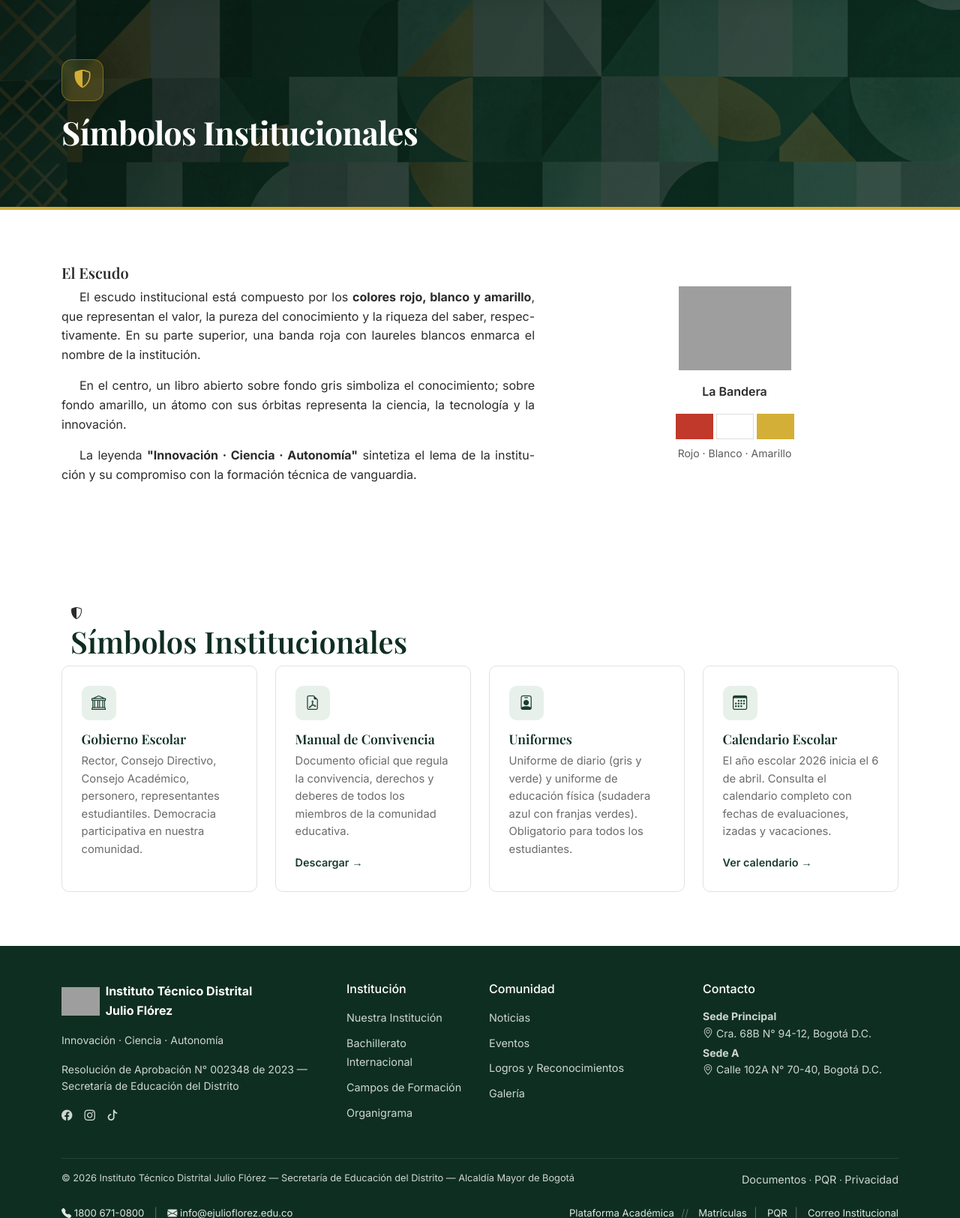
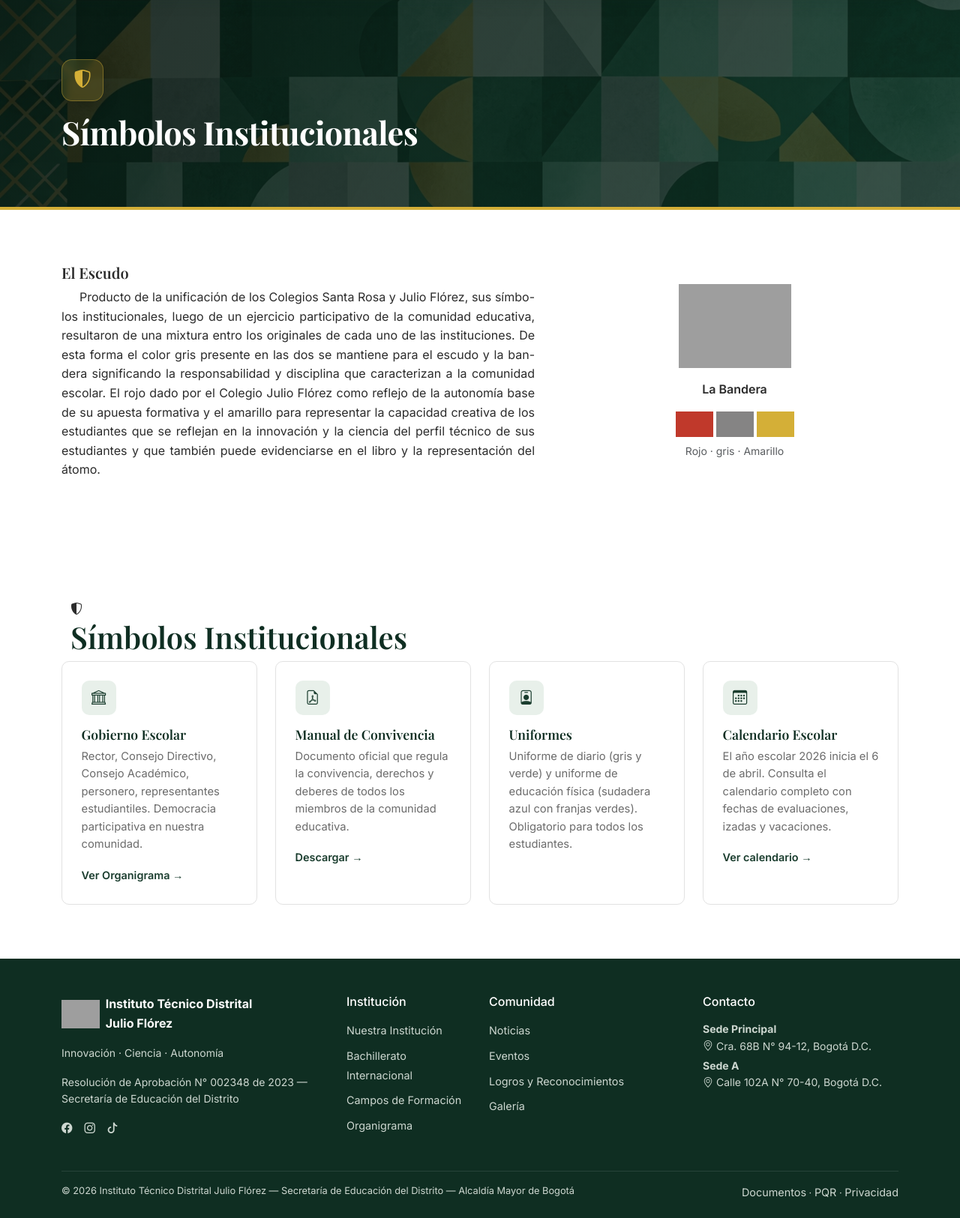
Before and after one commit to thomasgamez/Julio-Florez-Pagina, a Flask app: page /nuestra-institucion/simbolos in a window 1280 px wide. Shown: the part 103-1728 px from the top of the page at 75% size. Run offline with Flask 3, Linux system fonts and the light colour scheme; grey boxes are pictures that could not be loaded.

Commit message:
Actualizar los simbolos

```diff
--- a/templates/pagina/institucion/simbolos.html
+++ b/templates/pagina/institucion/simbolos.html
@@ -14,19 +14,23 @@
     <div class="row align-items-center g-5">
       <div class="col-lg-7">
         <h3 class="h5">El Escudo</h3>
-        <p>El escudo institucional está compuesto por los <strong>colores rojo, blanco y amarillo</strong>, que representan el valor, la pureza del conocimiento y la riqueza del saber, respectivamente. En su parte superior, una banda roja con laureles blancos enmarca el nombre de la institución.</p>
-        <p>En el centro, un libro abierto sobre fondo gris simboliza el conocimiento; sobre fondo amarillo, un átomo con sus órbitas representa la ciencia, la tecnología y la innovación.</p>
-        <p>La leyenda <strong>"Innovación · Ciencia · Autonomía"</strong> sintetiza el lema de la institución y su compromiso con la formación técnica de vanguardia.</p>
+        <p>Producto de la unificación de los Colegios Santa Rosa y Julio Flórez, sus símbolos institucionales,
+          luego de un ejercicio participativo de la comunidad educativa, resultaron de una mixtura entro los originales
+          de cada uno de las instituciones. De esta forma el color gris presente en las dos se mantiene para el escudo
+          y la bandera significando la responsabilidad y disciplina que caracterizan a la comunidad escolar. El rojo dado
+          por el Colegio Julio Flórez como reflejo de la autonomía base de su apuesta formativa y el amarillo para
+          representar la capacidad creativa de los estudiantes que se reflejan en la innovación y la ciencia del perfil
+          técnico de sus estudiantes y que también puede evidenciarse en el libro y la representación del átomo.</p>
       </div>
       <div class="col-lg-5 text-center">
-        <img src="{{ url_for('static', filename='images/escudo.png') }}" style="max-width:150px" alt="Escudo" onerror="this.style.display='none'">
+        <img src="{{ url_for('static', filename='images/ESCUDO CITD JF.png') }}" style="max-width:150px" alt="Escudo" onerror="this.style.display='none'">
         <p class="fw-semibold mt-3">La Bandera</p>
         <div class="d-flex justify-content-center gap-1">
           <div style="width:50px;height:34px;background:#c0392b"></div>
-          <div style="width:50px;height:34px;background:#fff;border:1px solid #ddd"></div>
+          <div style="width:50px;height:34px;background:#858484;border:1px solid #858383"></div>
           <div style="width:50px;height:34px;background:#d4af37"></div>
         </div>
-        <p class="small text-muted mt-2">Rojo · Blanco · Amarillo</p>
+        <p class="small text-muted mt-2">Rojo · gris · Amarillo</p>
       </div>
     </div>
   </div>
@@ -40,7 +44,7 @@
     </div>
     <div class="row g-4">
       <div class="col-md-6 col-lg-3">
-        <div class="tarjeta"><div class="icono"><i class="bi bi-bank"></i></div><h3>Gobierno Escolar</h3><p>Rector, Consejo Directivo, Consejo Académico, personero, representantes estudiantiles. Democracia participativa en nuestra comunidad.</p></div>
+        <div class="tarjeta"><div class="icono"><i class="bi bi-bank"></i></div><h3>Gobierno Escolar</h3><p>Rector, Consejo Directivo, Consejo Académico, personero, representantes estudiantiles. Democracia participativa en nuestra comunidad.</p><a href="{{ url_for('organigrama') }}" class="enlace">Ver Organigrama →</a></div>
       </div>
       <div class="col-md-6 col-lg-3">
         <div class="tarjeta"><div class="icono"><i class="bi bi-file-earmark-pdf"></i></div><h3>Manual de Convivencia</h3><p>Documento oficial que regula la convivencia, derechos y deberes de todos los miembros de la comunidad educativa.</p><a href="#" class="enlace">Descargar →</a></div>
@@ -49,7 +53,7 @@
         <div class="tarjeta"><div class="icono"><i class="bi bi-person-badge"></i></div><h3>Uniformes</h3><p>Uniforme de diario (gris y verde) y uniforme de educación física (sudadera azul con franjas verdes). Obligatorio para todos los estudiantes.</p></div>
       </div>
       <div class="col-md-6 col-lg-3">
-        <div class="tarjeta"><div class="icono"><i class="bi bi-calendar3"></i></div><h3>Calendario Escolar</h3><p>El año escolar 2026 inicia el 6 de abril. Consulta el calendario completo con fechas de evaluaciones, izadas y vacaciones.</p><a href="#" class="enlace">Ver calendario →</a></div>
+        <div class="tarjeta"><div class="icono"><i class="bi bi-calendar3"></i></div><h3>Calendario Escolar</h3><p>El año escolar 2026 inicia el 6 de abril. Consulta el calendario completo con fechas de evaluaciones, izadas y vacaciones.</p><a href="{{ url_for('eventos') }}" class="enlace">Ver calendario →</a></div>
       </div>
     </div>
   </div>
```
